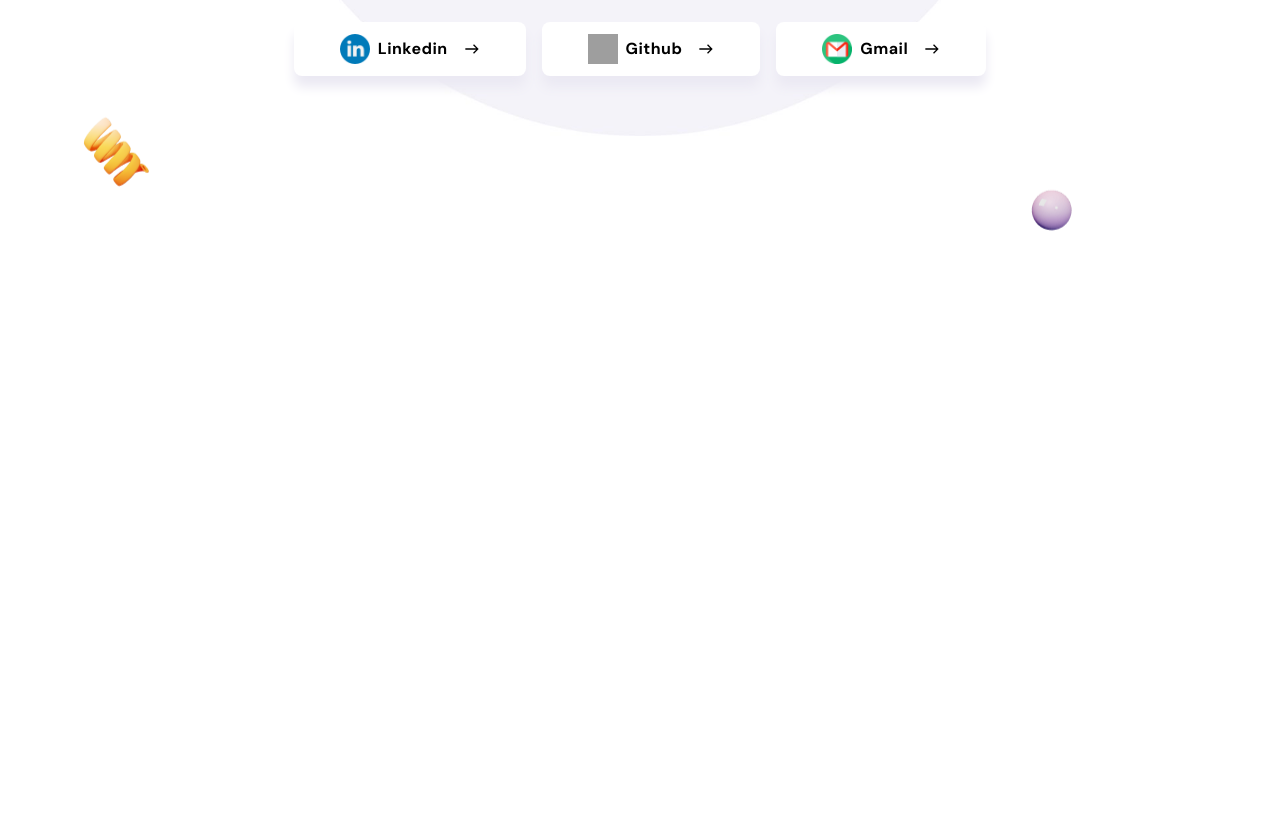
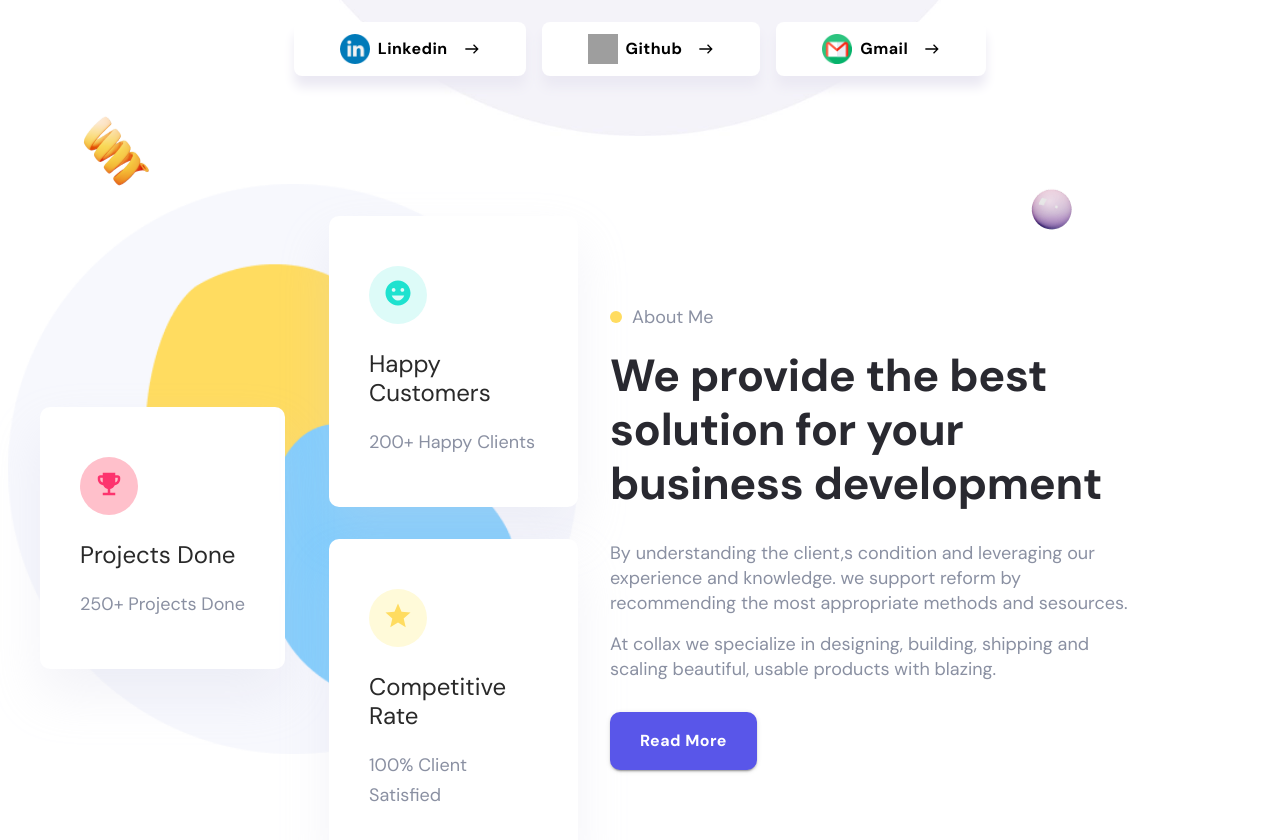
Before and after one commit to UsmaanShafiq/react-portfolio, a React (Create React App) app: page / in a window 1280 px wide. Shown: the part 780-1620 px from the top of the page. Before the commit the page ends 1019 px from the top, so only its background shows below. Built offline with nearby package versions, Linux system fonts and the light colour scheme; grey boxes are pictures that could not be loaded.

Commit message:
About section added

```diff
--- a/src/Pages/Home/Home.js
+++ b/src/Pages/Home/Home.js
@@ -5,6 +5,7 @@ import {Box} from '@mui/material'
 import HeroTitle from '../../components/HomeComp/HeroTitle'
 import Social from '../../components/common/Logo/Social/Social'
 import FloatImage from '../../components/common/Logo/FloatImages/FloatImage'
+import AboutSection from '../../components/AboutSection'
 import heroimg from '../../assets/images/hero.png'
 import bgCircle from '../../assets/images/bgCircle.jpg'
 import circleFloatImage from '../../assets/images/hero-light-2.png';
@@ -49,6 +50,11 @@ function Home() {
       <FloatImage url={circleFloatImage} top={['120%', '0']} left={['80%', '0']} />
 
     </Container>
+
+
+    <Container className='about_section' style={{ padding: '80px 0' }}>
+        <AboutSection/>
+    </Container>
     </>
   )
 }
--- /dev/null
+++ b/src/components/AboutSection/FeatureCard.js
@@ -0,0 +1,50 @@
+import React from 'react'
+import { Box } from '@mui/material'
+
+function FeatureCard({icon, title, caption, color, bg}) {
+  return (
+    <>
+    <Box sx={
+        {
+            background:'#fff',
+            padding:'50px 40px',
+            borderRadius:'10px',
+            boxShadow:'0px 26px 50px rgba(203, 206, 225, 0.24)',
+            width:'fit-content'
+        }
+    }>
+        <Box sx={{
+            background: bg,
+            padding:'12px 14px',
+            borderRadius:'50px',
+            fontSize:'26px',
+            color: color,
+            marginBottom:'25px',
+            width:'fit-content'
+        }}>
+            {icon}
+        </Box>
+
+
+
+        <Box component={'h2'} sx={{
+            fontSize:'24px',
+            color:'rgb(41,41,41)',
+            lineHeight:'29px',
+            fontWeight:'500',
+            marginBottom:'20px'
+        }}>{title}</Box>
+
+        <Box component={'p'} sx={{
+            fontSize:'18px',
+            lineHeight:'30px',
+            color:'#8a90a2',
+            fontWeight:'400'
+
+        }}>{caption}</Box>
+    </Box>
+    </>
+  )
+}
+
+export default FeatureCard
--- /dev/null
+++ b/src/components/AboutSection/index.js
@@ -0,0 +1,81 @@
+import React from 'react'
+import FeatureCard from './FeatureCard';
+import { Grid, Button } from '@mui/material';
+import Subheading from '../common/Typos/Subheading/Subheading';
+import HeadingTwo from '../common/Typos/HeadingTwo/HeadingTwo';
+import Paragraph from '../common/Typos/Paragraph/Paragraph';
+import EmojiEventsIcon from '@mui/icons-material/EmojiEvents';
+import EmojiEmotionsIcon from '@mui/icons-material/EmojiEmotions';
+import GradeIcon from '@mui/icons-material/Grade';
+import featuresBg from '../../assets/images/features.png'
+
+function AboutSection() {
+  return (
+    <>
+    <Grid container style={{maxWidth:'1140px'}} spacing={4}>
+
+      <Grid item md={6}
+        display={'flex'}
+        flexDirection={'row'}
+        gap={5}
+        sx={{backgroundImage:`url(${featuresBg})`, backgroundRepeat:'no-repeat', backgroundSize:'contain'}}
+      >
+        <Grid item xs={6} display={'flex'} alignItems={'center'}>
+          <FeatureCard
+            icon={<EmojiEventsIcon style={{fontSize:'30px'}}/>}
+            title={'Projects Done'}
+            caption={'250+ Projects Done'}
+            color={'#fd346e'}
+            bg={'pink'}
+          />
+        </Grid>
+        <Grid item xs={6} display={'flex'} flexDirection={'column'} gap={4} >
+          <FeatureCard
+            icon={<EmojiEmotionsIcon style={{fontSize:'30px'}}/>}
+            title={'Happy Customers'}
+            caption={'200+ Happy Clients'}
+            color={'#1EE2CF'}
+            bg={'#DDFBF8'} />
+
+          <FeatureCard icon={<GradeIcon style={{fontSize:'30px'}}/>}
+            title={'Competitive Rate'}
+            caption={'100% Client Satisfied'}
+            color={'#FFDC60'}
+            bg={'#FFFAD9'} />
+        </Grid>
+      </Grid>
+
+      <Grid item md={6} display={'flex'} flexDirection={'column'} justifyContent={'center'} alignItems={'flex-start'}>
+        <Subheading circle={'#FFDC60'} text={'About Me'}/>
+        <HeadingTwo text='We provide the best solution for your business development'/>
+        <Paragraph>
+          By understanding the client,s condition and leveraging our experience and knowledge. we support reform by recommending the most appropriate methods and sesources.
+        </Paragraph>
+        <br/>
+        <Paragraph>
+          At collax we specialize in designing, building, shipping and scaling beautiful, usable products with blazing.
+        </Paragraph>
+        <Button
+                variant='contained'
+                sx={{
+                  p:'15px 30px',
+                  marginTop: '30px',
+                  backgroundColor: '#5956E9',
+                  '&:hover': {
+                    backgroundColor: '#FFDC60', color:'#000'
+                  },
+                  fontWeight:'600', fontFamily:'DM Sans',
+                  textTransform:'capitalize',
+                  fontSize:'16px',
+                  borderRadius:'10px'
+                }}
+              >
+                Read More
+              </Button>
+      </Grid>
+    </Grid>
+    </>
+  )
+}
+
+export default AboutSection
--- /dev/null
+++ b/src/components/common/Typos/HeadingTwo/HeadingTwo.js
@@ -0,0 +1,19 @@
+import React from 'react'
+import { Typography } from '@mui/material';
+
+function HeadingTwo({text}) {
+  return (
+    <Typography variant={'h2'} sx={{
+        fontSize:'45px',
+        lineHeight:'54px',
+        fontWeight:'700',
+        fontFamily:'DM Sans',
+        color:'#292930',
+        marginBottom:'30px',
+        }}>
+        {text}
+        </Typography>
+  )
+}
+
+export default HeadingTwo
--- /dev/null
+++ b/src/components/common/Typos/Paragraph/Paragraph.js
@@ -0,0 +1,19 @@
+import React from 'react'
+import { Box } from '@mui/material'
+function Paragraph({children}) {
+  return (
+        <Box component='p'
+        sx={{
+            fontSize:'18px',
+            lineHeight:'25px',
+            color:'#8a90a2',
+            fontFamily:'DM Sans',
+            fontWeight:'500'
+        }}
+        >
+            {children}
+        </Box>
+  )
+}
+
+export default Paragraph
--- /dev/null
+++ b/src/components/common/Typos/Subheading/Subheading.js
@@ -0,0 +1,27 @@
+import React from 'react'
+import { Typography } from '@mui/material'
+
+function Subheading({circle, text}) {
+  return (
+    <>
+    <Typography sx={{
+        fontSize:'18px',
+        color:'#8a90a2',
+        fontWeight:'500',
+        textTransform:'capitalize',
+        fontFamily:'DM Sans',
+        marginBottom:'20px',
+    '&:before': {
+    height: '12px',
+    width: '12px',
+    backgroundColor: circle,
+    content: '""',
+    display: 'inline-block',
+    borderRadius: '50%',
+    marginRight: '10px'
+    }}} variant='h5'>{text}</Typography>
+    </>
+  )
+}
+
+export default Subheading
```
Also changed, not shown: src/assets/images/features.png (added).
